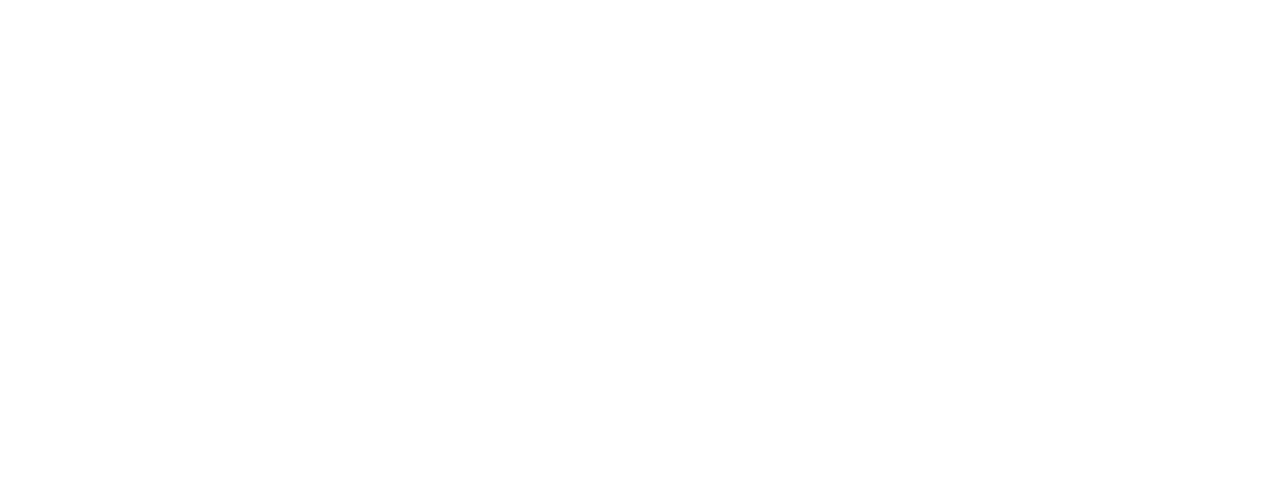
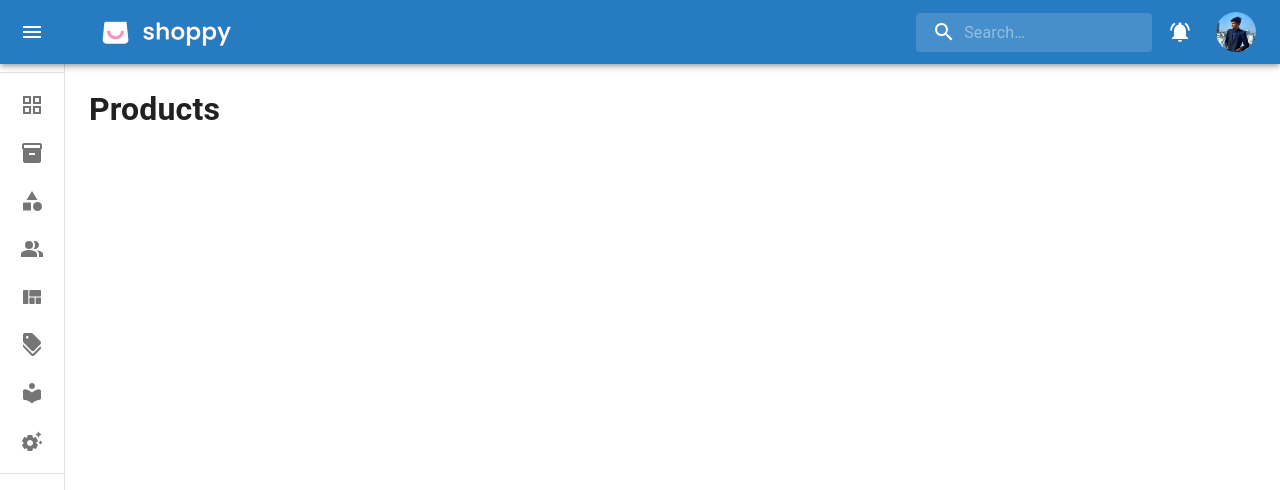
Before and after one commit to Pratik15nov/FEA_Admin_panel, a React (Create React App) app: page /products in a window 1280 px wide. Before the commit this address had no page. Shown: the top 490 px of the page. Built offline with nearby package versions, Linux system fonts and the light colour scheme.

Commit message:
"updated pushed"

```diff
--- a/src/App.js
+++ b/src/App.js
@@ -4,7 +4,8 @@
 import theme from "./theme";
 import Login from "./components/Login";
 import Layout from "./components/Layout";
-import Dashboard from './components/Dashboard';
+import Dashboard from "./components/Dashboard";
+import Products from "./components/Products";
 
 function App() {
   return (
@@ -12,11 +13,24 @@
       <BrowserRouter>
         <Routes>
           <Route exact path="/" element={<Login />} />
-          <Route exact path="/dashboard" element={
-            <Layout>
-              <Dashboard/>
-            </Layout>
-          } />
+          <Route
+            exact
+            path="/dashboard"
+            element={
+              <Layout>
+                <Dashboard />
+              </Layout>
+            }
+          />
+          <Route
+            exact
+            path="/products"
+            element={
+              <Layout>
+                <Products />
+              </Layout>
+            }
+          />
         </Routes>
       </BrowserRouter>
     </ThemeProvider>
--- a/src/components/Layout/index.jsx
+++ b/src/components/Layout/index.jsx
@@ -1,5 +1,5 @@
 import * as React from "react";
-import { styled,alpha } from "@mui/material/styles";
+import { styled, alpha } from "@mui/material/styles";
 import Box from "@mui/material/Box";
 import MuiDrawer from "@mui/material/Drawer";
 import MuiAppBar from "@mui/material/AppBar";
@@ -27,6 +27,7 @@
 import DiscountRoundedIcon from "@mui/icons-material/DiscountRounded";
 import LocalLibraryRoundedIcon from "@mui/icons-material/LocalLibraryRounded";
 import SettingsSuggestRoundedIcon from "@mui/icons-material/SettingsSuggestRounded";
+import { useNavigate } from "react-router";
 
 const drawerWidth = 240;
 
@@ -96,7 +97,6 @@
 }));
 
 export default function MiniDrawer(props) {
-
   const [open, setOpen] = React.useState(false);
 
   const handleDrawerOpen = () => {
@@ -145,6 +145,8 @@
       },
     },
   }));
+
+  const navigate = useNavigate();
 
   return (
     <Box sx={{ display: "flex" }}>
@@ -197,7 +199,11 @@
         </DrawerHeader>
         <Divider />
         <List>
-          <ListItem disablePadding sx={{ display: "block" }}>
+          <ListItem
+            disablePadding
+            sx={{ display: "block" }}
+            onClick={() => navigate("/dashboard")}
+          >
             <ListItemButton
               sx={{
                 minHeight: 48,
@@ -220,7 +226,11 @@
               />
             </ListItemButton>
           </ListItem>
-          <ListItem disablePadding sx={{ display: "block" }}>
+          <ListItem
+            disablePadding
+            sx={{ display: "block" }}
+            onClick={() => navigate("/products")}
+          >
             <ListItemButton
               sx={{
                 minHeight: 48,
@@ -369,7 +379,7 @@
         </List>
         <Divider />
       </Drawer>
-      <Box component="main" sx={{ flexGrow: 1, p: '64px 24px 24px 24px'}}>
+      <Box component="main" sx={{ flexGrow: 1, p: "64px 24px 24px 24px" }}>
         {props.children}
         {/* <DrawerHeader />
          */}
--- /dev/null
+++ b/src/components/Products/index.jsx
@@ -0,0 +1,5 @@
+export default function Products() {
+    return (
+        <h1>Products</h1>
+    )
+}
```
